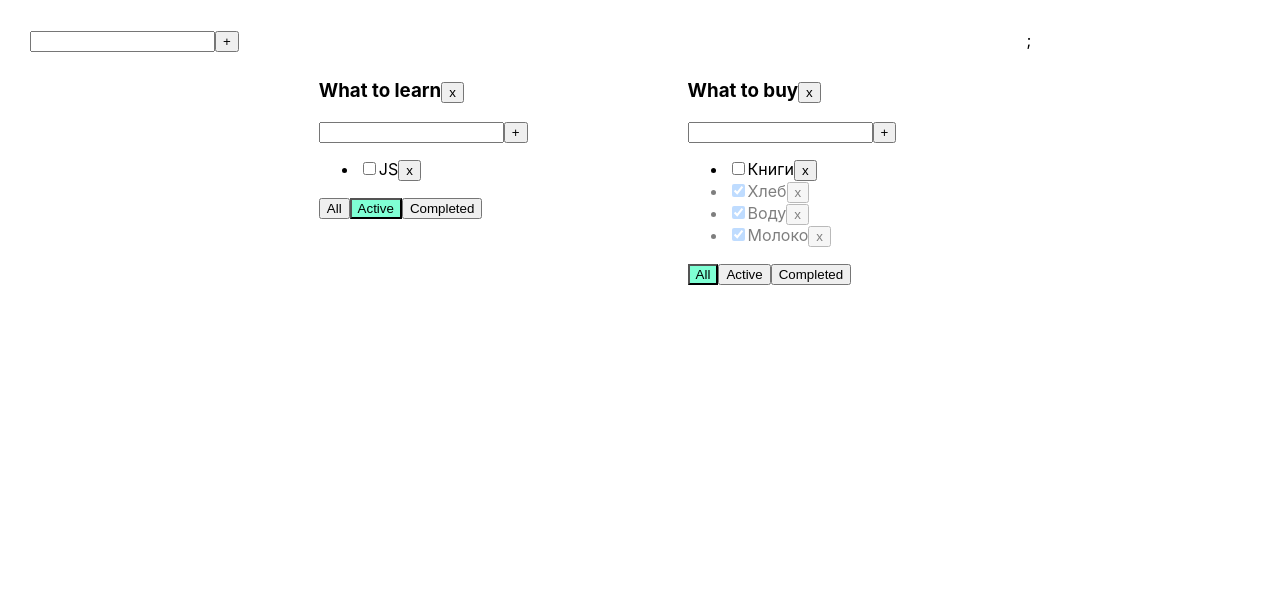
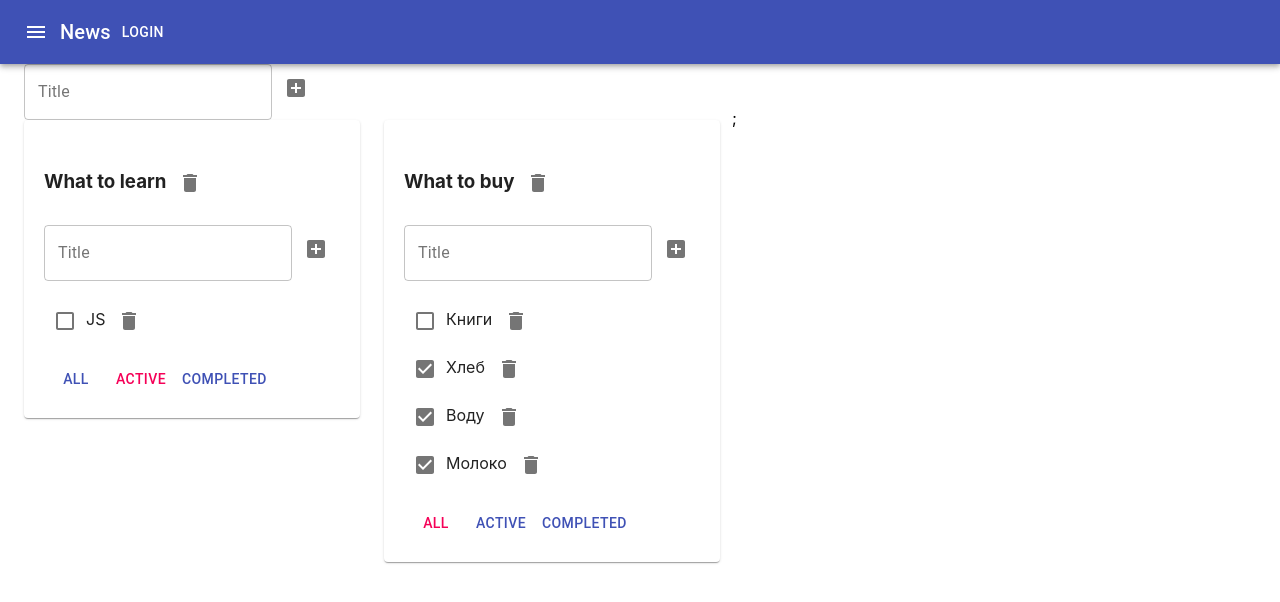
Before and after one commit to sheyna-vlad/todo_list, a React (Create React App) app: page / in a window 1280 px wide. Shown: the top 602 px of the page. Built offline with nearby package versions, Linux system fonts and the light colour scheme.

Commit message:
material ui

```diff
--- a/package.json
+++ b/package.json
@@ -3,6 +3,8 @@
   "version": "0.1.0",
   "private": true,
   "dependencies": {
+    "@material-ui/core": "^4.11.3",
+    "@material-ui/icons": "^4.11.2",
     "@testing-library/jest-dom": "^4.2.4",
     "@testing-library/react": "^9.3.2",
     "@testing-library/user-event": "^7.1.2",
--- a/src/AddItemForm.tsx
+++ b/src/AddItemForm.tsx
@@ -1,6 +1,8 @@
 import React, {ChangeEvent, KeyboardEvent, useState} from "react";
+import {IconButton, TextField} from "@material-ui/core";
+import {AddBox} from "@material-ui/icons";
 
- export type AddItemFormPropsType = {
+export type AddItemFormPropsType = {
     addItem: (title: string) => void
 
 }
@@ -34,13 +36,21 @@ export function AddItemForm(props: AddItemFormPropsType) {
 
     return (
         <div>
-            <input
+            <TextField
+                label={"Title"}
+                variant={"outlined"}
                 value={title}
                 onChange={onNewTitleChangeHandler}
                 onKeyPress={onNewTitleKeyPressHandler}
-                className={error ? 'error' : ''}/>
-            <button onClick={addTask}>+</button>
-            {error && <div className='error-message'>{error}</div>}
+                error={!!error}
+                helperText={error}
+            />
+
+
+            <IconButton onClick={addTask}>
+                <AddBox/>
+            </IconButton>
+
         </div>
     )
 }
--- a/src/App.css
+++ b/src/App.css
@@ -1,29 +1,29 @@
-.App {
-  padding: 30px;
-  display: flex;
+/*.App {*/
+/*  padding: 30px;*/
+/*  display: flex;*/
 
-}
+/*}*/
 
-.App > div {
-  margin-right: 50px;
-}
+/*.App > div {*/
+/*  margin-right: 50px;*/
+/*}*/
 
 
-.active-filter {
-  background-color: aquamarine;
-}
+/*.active-filter {*/
+/*  background-color: aquamarine;*/
+/*}*/
 
 
 
-.error {
-  border: red 1px solid;
-}
+/*.error {*/
+/*  border: red 1px solid;*/
+/*}*/
 
-.error-message {
-  color: red;
-}
+/*.error-message {*/
+/*  color: red;*/
+/*}*/
 
 
-.is-done {
-  opacity: 0.5;
-}
+/*.is-done {*/
+/*  opacity: 0.5;*/
+/*}*/
--- a/src/App.tsx
+++ b/src/App.tsx
@@ -3,6 +3,9 @@ import './App.css';
 import TodoList, {TypeTask} from './TodoList';
 import {v1} from 'uuid';
 import {AddItemForm} from "./AddItemForm";
+import {AppBar, Button, Container, Grid, IconButton, Paper, Toolbar, Typography} from "@material-ui/core";
+import {Menu} from "@material-ui/icons";
+
 
 export type FilterValuesType = "All" | "Compleated" | "Active";
 export type todoListsType = {
@@ -70,8 +73,8 @@ function App() {
     }
 
     function changeTodolistTitle(todolistId: string, newTitle: string) {
-      const todolist = todolists.find( td => td.id === todolistId )
-        if(todolist) {
+        const todolist = todolists.find(td => td.id === todolistId)
+        if (todolist) {
             todolist.title = newTitle;
             setTodolists([...todolists]);
         }
@@ -108,7 +111,7 @@ function App() {
         }
         setTodolists([todolist, ...todolists])
         setTasks({
-            ...tasksObj,[todolist.id]: []
+            ...tasksObj, [todolist.id]: []
         })
 
     }
@@ -116,9 +119,29 @@ function App() {
 
     return (
         <div className='App'>
+
+
+            <AppBar position="static">
+                <Toolbar>
+                    <IconButton edge="start" color="inherit" aria-label="menu">
+                        <Menu/>
+                    </IconButton>
+                    <Typography variant="h6">
+                        News
+                    </Typography>
+                    <Button color="inherit">Login</Button>
+                </Toolbar>
+            </AppBar>
+
+            <Container fixed>
+
+                <Grid container style={{padding: " 20px 0 px"}}>
                     <AddItemForm addItem={addTodolist}/>
+                </Grid>
+
+
+                <Grid container spacing={3}>
                     {
-
                         todolists.map((td) => {
                             let tasksForTodolist = tasksObj[td.id]
                             if (td.filter === "Compleated") {
@@ -128,7 +151,10 @@ function App() {
                                 tasksForTodolist = tasksForTodolist.filter(t => t.isDone === false);
                             }
 
-                    return <TodoList
+                            return <Grid item key={td.id}>
+                                <Paper style={{padding: " 20px"}}>
+
+                                    <TodoList
                                         key={td.id}
                                         title={td.title}
                                         id={td.id}
@@ -141,12 +167,17 @@ function App() {
                                         removeTodolist={removeTodolist}
                                         changeTaskTitle={changeTaskTitle}
                                         changeTodolistTitle={changeTodolistTitle}
-
                                     />
 
+                                </Paper>
+                            </Grid>
+
                         })
+                    };
+                </Grid>
 
-            };
+
+            </Container>
         </div>
     );
 };
--- a/src/EditableSpan.tsx
+++ b/src/EditableSpan.tsx
@@ -1,4 +1,5 @@
 import React, {ChangeEvent, useState} from "react";
+import {TextField} from "@material-ui/core";
 
 type EditableSpanPropsType = {
     title: string
@@ -19,7 +20,7 @@ export function EditableSpan(props: EditableSpanPropsType) {
     };
     const onChangeTitleHandler = (e:ChangeEvent<HTMLInputElement>) => setTitle(e.currentTarget.value)
     return (editMod
-        ? <input value={title} onChange={onChangeTitleHandler} onBlur={activateViewMod} autoFocus/>
+        ? <TextField label={"RER"} variant={"standard"} color={"secondary"} value={title} onChange={onChangeTitleHandler} onBlur={activateViewMod} autoFocus/>
         : <span onDoubleClick={activateEditMod}>{props.title}</span>
     )
 }
--- a/src/TodoList.tsx
+++ b/src/TodoList.tsx
@@ -2,6 +2,8 @@ import React, {ChangeEvent, MouseEvent} from "react";
 import {FilterValuesType} from "./App";
 import {AddItemForm} from "./AddItemForm";
 import {EditableSpan} from "./EditableSpan";
+import {Button, Checkbox, IconButton} from "@material-ui/core";
+import {Delete} from "@material-ui/icons";
 
 export type TypeTask = {
     id: string
@@ -30,11 +32,11 @@ type PropsType = {
     const removeTodolist = () => {
         props.removeTodolist(props.id)
     }
-    const addTask = (title: string) =>{
+    const addTask = (title: string) => {
         props.addTask(title, props.id)
     }
 
-     const changeTodolistTitle = (newTitle: string ) => {
+    const changeTodolistTitle = (newTitle: string) => {
         props.changeTodolistTitle(props.id, newTitle)
     }
 
@@ -43,51 +45,74 @@ type PropsType = {
         <div>
             <div className="App">
                 <div>
-                    <h3>  <EditableSpan title={props.title} onChange={ changeTodolistTitle  } />
-                        <button onClick={removeTodolist}>x</button>
+                    <h3><EditableSpan title={props.title} onChange={changeTodolistTitle}/>
+                        {/*<Button onClick={removeTodolist}>x</Button>*/}
+                        <IconButton onClick={removeTodolist}>
+                            <Delete/>
+                        </IconButton>
 
                     </h3>
                     < AddItemForm addItem={addTask}/>
-                    <ul>
+                    <ul style={{listStyle:"none", paddingLeft:"0"}}>
                         {
                             props.tasks.map((t) => {
                                 const onRemoveHandler = () => props.removeTask(t.id, props.id)
-                                const onChangeStatusHandler = (e: ChangeEvent<HTMLInputElement>) =>{
+                                const onChangeStatusHandler = (e: ChangeEvent<HTMLInputElement>) => {
                                     props.changeStatus(t.id, e.currentTarget.checked, props.id)
                                 }
-                                const onChangeTitleHandler = (newValue: string) =>{
+                                const onChangeTitleHandler = (newValue: string) => {
                                     props.changeTaskTitle(t.id, newValue, props.id)
                                 }
 
 
                                 return <li key={t.id} className={t.isDone ? 'is-done' : ''}>
-                                    <input type="checkbox"
-                                           checked={t.isDone}
+                                    <Checkbox
+                                        color={"default"}
                                         onChange={onChangeStatusHandler}
                                         className={t.isDone ? 'is-done' : ''}
+                                        checked={t.isDone}
                                     />
-                                    <EditableSpan title={t.title} onChange={onChangeTitleHandler} />
-                                    <button onClick={onRemoveHandler}>x
-                                    </button>
+
+                                    {/*<input type="checkbox"*/}
+                                    {/*       checked={t.isDone}*/}
+                                    {/*       onChange={onChangeStatusHandler}*/}
+                                    {/*       className={t.isDone ? 'is-done' : ''}*/}
+                                    {/*/>*/}
+                                    <EditableSpan title={t.title} onChange={onChangeTitleHandler}/>
+                                    {/*<button*/}
+                                    {/*    onClick={onRemoveHandler}>x*/}
+                                    {/*</button>*/}
+                                    <IconButton onClick={onRemoveHandler}>
+                                        <Delete/>
+                                    </IconButton>
 
                                 </li>
                             })
                         }
                     </ul>
                     <div>
-                        <button className={props.filter === 'All' ? 'active-filter' : ''}
+                        <Button
+                            size={"medium"}
+                            color={props.filter === 'All' ? "secondary" : 'primary'}
+                            variant={'text'}
                             onClick={onALLClickHandler}>All
-                        </button>
-                        <button className={props.filter === 'Active' ? 'active-filter' : ''}
+                        </Button>
+                        <Button
+                            size={"medium"}
+                            color={props.filter === 'Active' ? "secondary" : 'primary'}
+                            variant={'text'}
                             onClick={onActiveClickHandler}>Active
-                        </button>
-                        <button className={props.filter === 'Compleated' ? 'active-filter' : ''}
+                        </Button>
+                        <Button
+                            size={"medium"}
+                            color={props.filter === 'Compleated' ? "secondary" : 'primary'}
+                            variant={'text'}
                             onClick={onCompletedClickHandler}>Completed
-                        </button>
+                        </Button>
                     </div>
                 </div>
             </div>
         </div>
     )
 }
-export  default Todolist;
+export default Todolist;
```
Also changed, not shown: 1 other file (tests, documents, lock files or other folders). Lines whose indentation alone changed are shown as unchanged.
